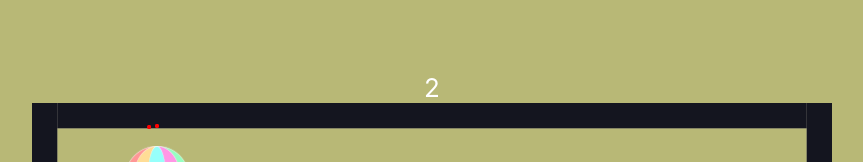
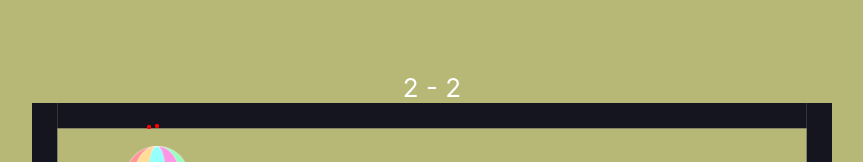
Before and after one commit to jg210/react-game, a React (Create React App) app: page / in a window 1280 px wide. Shown: the top 162 px of the page, without its empty margins (208-1071 px from the left). Built offline with nearby package versions, Linux system fonts and the light colour scheme.

Commit message:
Record and show high score.

```diff
--- a/src/App.js
+++ b/src/App.js
@@ -2,7 +2,7 @@ import React, { Component } from 'react';
 import './App.css';
 import { Game } from './Game';
 import { LevelSelector } from './LevelSelector';
-import { Score } from './Score';
+import { Scores } from './Scores';
 
 class App extends Component {
 
@@ -10,7 +10,8 @@ class App extends Component {
     super(props);
     this.state = {
       level: 1,
-      score: 0
+      score: 0,
+      highScore: 0
     };
     this.handleLevelChange = this.handleLevelChange.bind(this);
     this.handleScoreUpdate = this.handleScoreUpdate.bind(this);
@@ -20,7 +21,7 @@ class App extends Component {
     return (
       <div className="App">
         <header className="App-header">
-          <Score score={this.state.score} />
+          <Scores score={this.state.score} highScore={this.state.highScore} />
           <Game
             level={this.state.level}
             onScoreUpdate={this.handleScoreUpdate}
@@ -39,13 +40,16 @@ class App extends Component {
   }
 
   handleScoreUpdate(points) {
-    var score = this.state.score;
+    var {score, highScore} = this.state;
     if (points === null) {
       score = 0;
     } else {
       score += points;
+      if (score > highScore) {
+        highScore = score;
+      }
     }
-    this.setState({ score: score});
+    this.setState({score, highScore});
   }
 
 }
--- a/src/Score.js
+++ /dev/null
@@ -1,5 +0,0 @@
-import React from 'react';
-
-export const Score = props => {
-  return <div>{props.score}</div>;
-}
--- /dev/null
+++ b/src/Scores.js
@@ -0,0 +1,11 @@
+import React from 'react';
+
+export const Scores = props => {
+  return (
+    <div className="Scores">
+      <span className="Score">{props.score}</span>
+      <span className="ScorePadding">&nbsp;-&nbsp;</span>
+      <span className="HighScore">{props.highScore}</span>
+    </div>
+  );
+}
```
Also changed, not shown: 1 other file (tests, documents, lock files or other folders).
